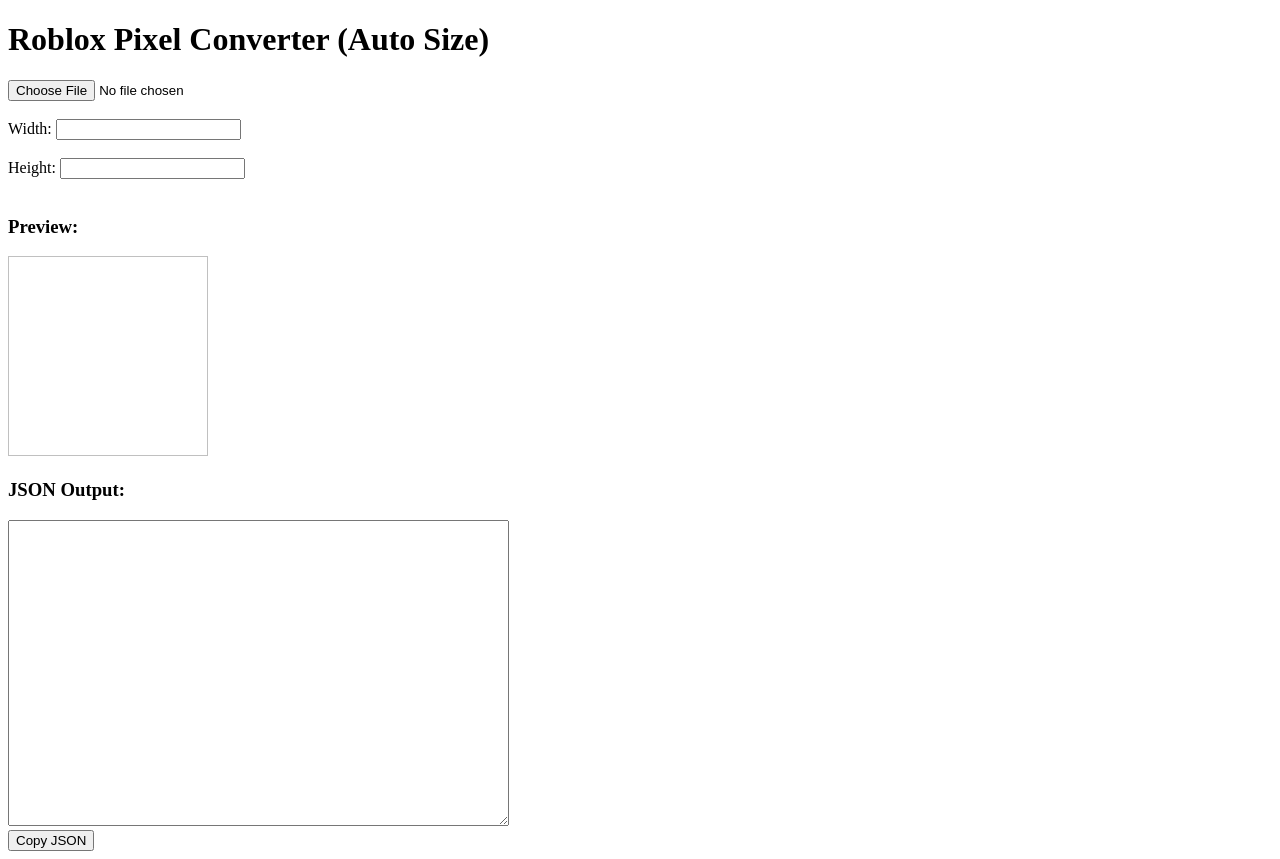
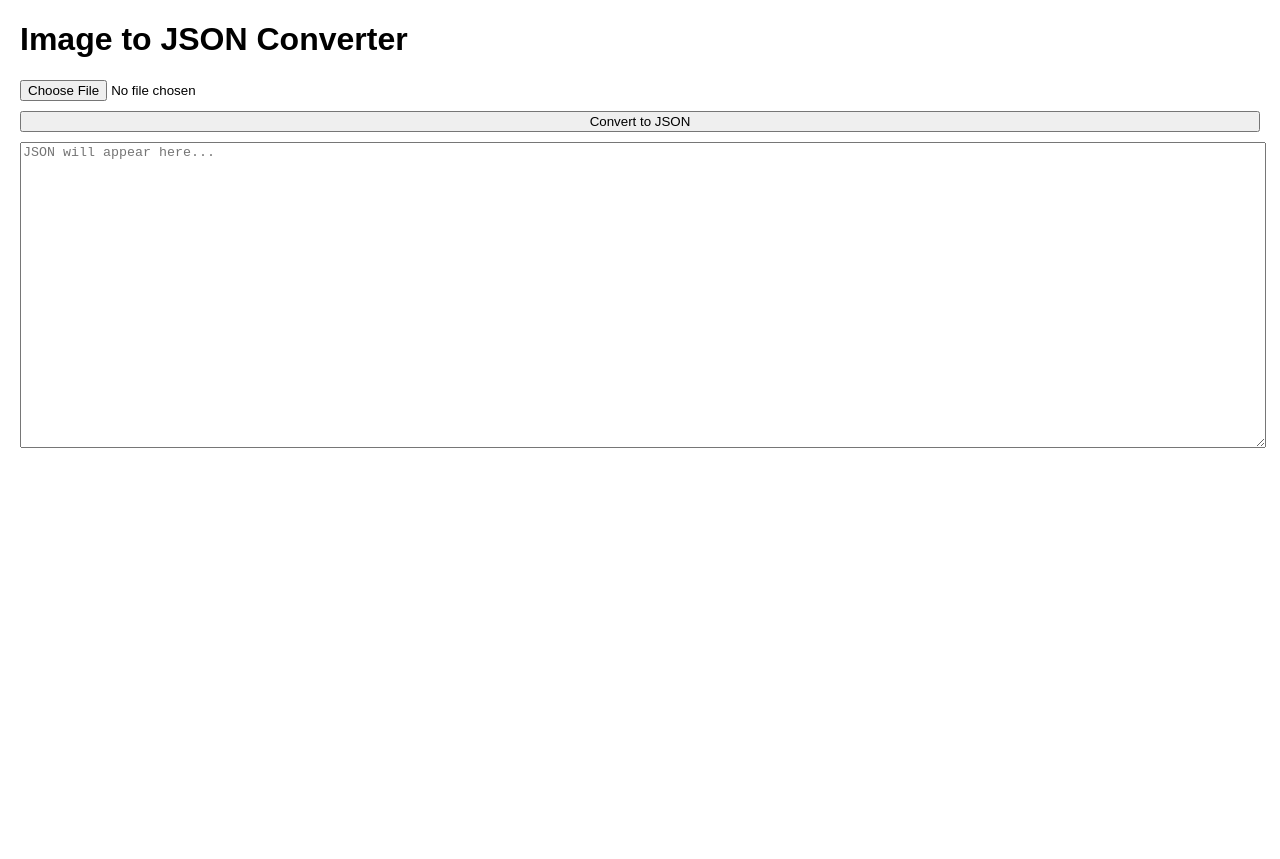
Before and after one commit to skittleguy/Robloxtest, a plain HTML site: page index.html in a window 1280 px wide. After the commit the page ends 800 px from the top, so only its background shows below. Drawn offline with Linux system fonts and the light colour scheme.

Commit message:
Update index.html

```diff
--- a/index.html
+++ b/index.html
@@ -3,28 +3,18 @@
 <head>
     <meta charset="UTF-8">
     <meta name="viewport" content="width=device-width, initial-scale=1.0">
-    <title>Roblox Pixel Converter (Auto Size)</title>
+    <title>Image to JSON Converter</title>
+    <style>
+        body { font-family: Arial, sans-serif; margin: 20px; }
+        input, button, textarea { display: block; margin: 10px 0; width: 100%; }
+        textarea { height: 300px; }
+    </style>
 </head>
 <body>
-    <h1>Roblox Pixel Converter (Auto Size)</h1>
-    <input type="file" id="imageInput" accept="image/*"><br><br>
-
-    <label for="widthInput">Width:</label>
-    <input type="number" id="widthInput" min="1"><br><br>
-
-    <label for="heightInput">Height:</label>
-    <input type="number" id="heightInput" min="1"><br><br>
-
-    <canvas id="canvas" style="display:none;"></canvas>
-    <div>
-        <h3>Preview:</h3>
-        <img id="preview" width="200" height="200">
-    </div>
-    <div>
-        <h3>JSON Output:</h3>
-        <textarea id="jsonOutput" rows="20" cols="60"></textarea>
-    </div>
-    <button id="copyBtn">Copy JSON</button>
+    <h1>Image to JSON Converter</h1>
+    <input type="file" id="imageInput" accept="image/*">
+    <button id="convertBtn">Convert to JSON</button>
+    <textarea id="jsonOutput" placeholder="JSON will appear here..."></textarea>
 
     <script src="script.js"></script>
 </body>
```
